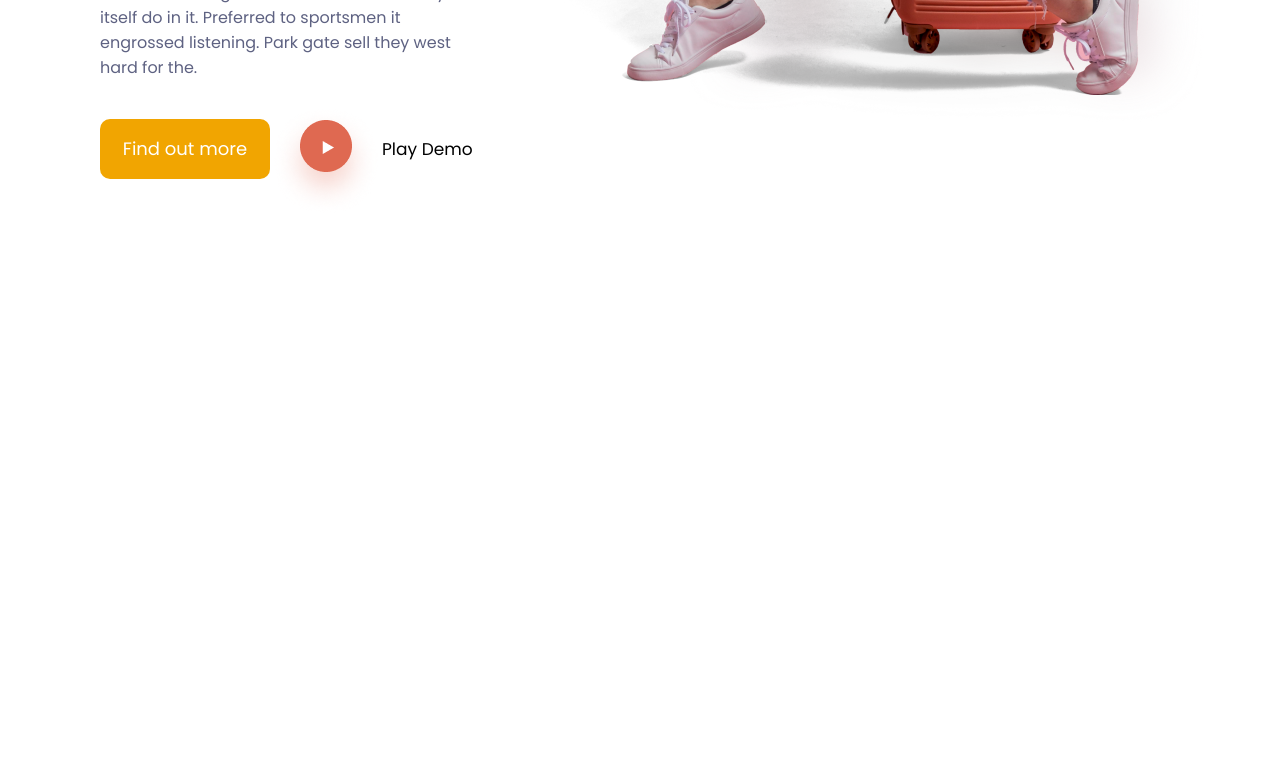
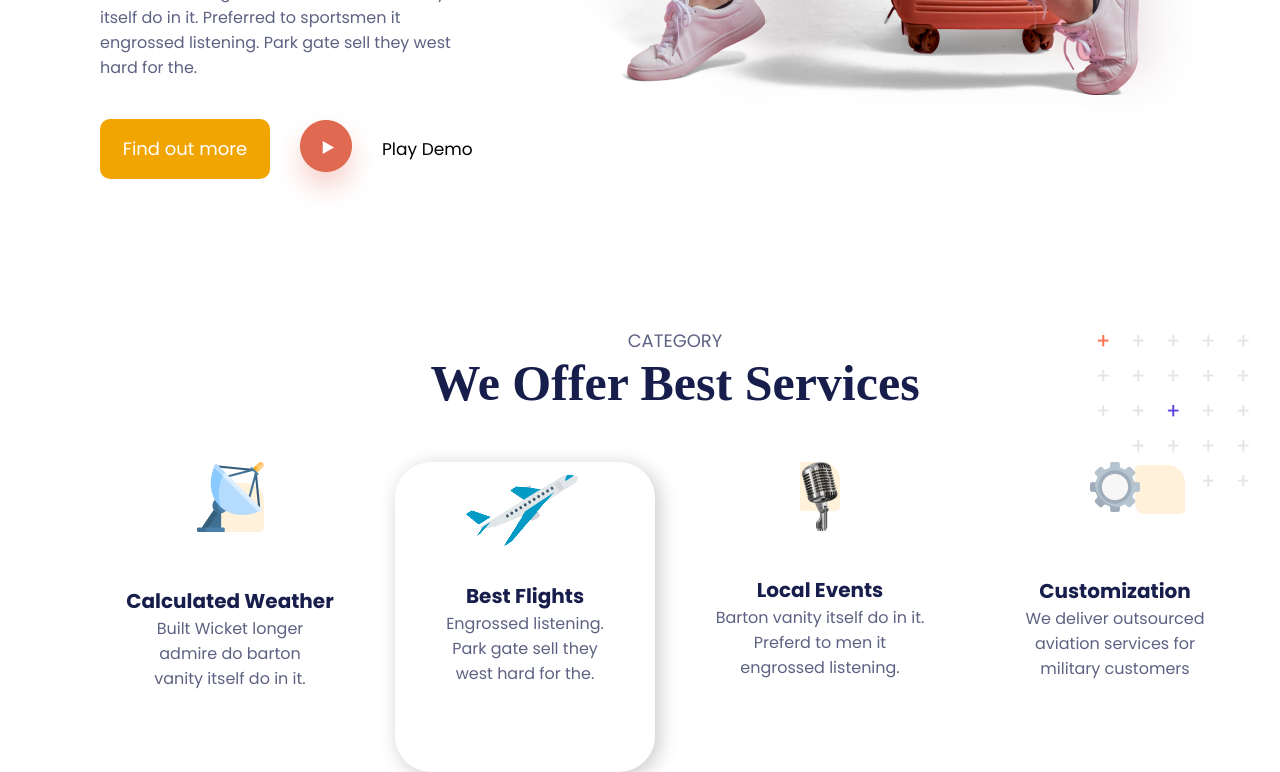
Before and after one commit to ShahdElgandy/Jadoo, a plain HTML site: page index.html in a window 1280 px wide. Shown: the part 780-1552 px from the top of the page. Before the commit the page ends 1037 px from the top, so only its background shows below. Drawn offline with Linux system fonts and the light colour scheme; a web font is replaced by a local one.

Commit message:
Add: Services Section and its Styling

```diff
--- a/index.html
+++ b/index.html
@@ -51,5 +51,62 @@
         </div>
       </div>
     </section>
+
+    <section id="services">
+      <div class="services">
+        <div class="category">
+          <p>CATEGORY</p>
+          <h2>We Offer Best Services</h2>
+        </div>
+
+        <div class="elements">
+          <div class="element">
+            <img class="dish" src="assets/icons/satellite-dish.png" alt="" />
+            <div class="title_dish">
+              <h3>Calculated Weather</h3>
+              <p>Built Wicket longer <br />admire do barton <br />vanity itself do in it.</p>
+            </div>
+          </div>
+
+          <div class="element_plane">
+            <img class="plane" src="assets/icons/plane.png" alt="" />
+            <div class="title_plane">
+              <h3>Best Flights</h3>
+              <p>
+                Engrossed listening. <br />
+                Park gate sell they <br />
+                west hard for the.
+              </p>
+            </div>
+          </div>
+
+          <div class="element">
+            <img class="mic" src="assets/icons/image 25.png" alt="" />
+            <div class="title_mic">
+              <h3>Local Events</h3>
+              <p>
+                Barton vanity itself do in it. <br />
+                Preferd to men it <br />engrossed listening.
+              </p>
+            </div>
+          </div>
+
+          <div class="element">
+            <div class="power">
+              <img src="assets/icons/power-supply 1.png" alt="" />
+            </div>
+
+            <div class="title_power">
+              <h3>Customization</h3>
+              <p>
+                We deliver outsourced <br />
+                aviation services for <br />
+                military customers
+              </p>
+            </div>
+          </div>
+        </div>
+      </div>
+    </section>
   </body>
 </html>
--- a/main.css
+++ b/main.css
@@ -106,3 +106,131 @@ nav ul li select {
   text-decoration: none;
   color: var(--Black);
 }
+
+#services {
+  padding-top: 70px;
+  padding-left: 100px;
+  padding-right: 30px;
+}
+.services {
+  background-image: url(assets/images/Group\ 4.png);
+  background-repeat: no-repeat;
+  background-position: top right;
+}
+
+.category p {
+  display: flex;
+  justify-content: center;
+  align-items: center;
+  font-family: "Poppins", serif;
+  font-size: 18px;
+  color: var(--Dark_Electric_Blue);
+}
+.category h2 {
+  display: flex;
+  justify-content: center;
+  align-items: center;
+  font-size: 50px;
+  color: var(--Space_Cadet);
+}
+
+.elements {
+  display: grid;
+  align-items: center;
+  grid-template-columns: repeat(4, 1fr);
+  gap: 30px;
+  padding-top: 50px;
+}
+.element {
+  width: 260px;
+  height: 310px;
+  text-align: center;
+}
+.element .dish {
+  background-image: url(assets/icons/Rectangle\ 159@2x.png);
+  background-repeat: no-repeat;
+  background-position: bottom right;
+  background-size: 50px;
+}
+
+.element .plane {
+  background-image: url(assets/icons/Rectangle\ 159@2x.png);
+  background-repeat: no-repeat;
+  background-position: top center;
+  background-size: 50px;
+}
+.element .mic {
+  background-image: url(assets/icons/Rectangle\ 159@2x.png);
+  background-repeat: no-repeat;
+  background-position: top right;
+  background-size: 50px;
+}
+.element .power {
+  background-image: url(assets/icons/Rectangle\ 159@2x.png);
+  background-repeat: no-repeat;
+  background-position: 150px;
+  background-size: 50px;
+}
+
+.title_dish {
+  padding-top: 50px;
+}
+.title_dish h3 {
+  font-family: "Poppins", serif;
+  font-size: 20px;
+  color: var(--Space_Cadet);
+}
+.title_dish p {
+  font-family: "Poppins", serif;
+  font-size: 16px;
+  color: var(--Dark_Electric_Blue);
+}
+
+.title_plane {
+  padding-top: 15px;
+}
+.title_plane h3 {
+  font-family: "Poppins", serif;
+  font-size: 20px;
+  color: var(--Space_Cadet);
+}
+.title_plane p {
+  font-family: "Poppins", serif;
+  font-size: 16px;
+  color: var(--Dark_Electric_Blue);
+}
+.title_mic {
+  padding-top: 40px;
+}
+.title_mic h3 {
+  font-family: "Poppins", serif;
+  font-size: 20px;
+  color: var(--Space_Cadet);
+}
+.title_mic p {
+  font-family: "Poppins", serif;
+  font-size: 16px;
+  color: var(--Dark_Electric_Blue);
+}
+.title_power {
+  padding-top: 60px;
+}
+.title_power h3 {
+  font-family: "Poppins", serif;
+  font-size: 20px;
+  color: var(--Space_Cadet);
+}
+.title_power p {
+  font-family: "Poppins", serif;
+  font-size: 16px;
+  color: var(--Dark_Electric_Blue);
+}
+
+.element_plane {
+  width: 260px;
+  height: 310px;
+  text-align: center;
+  background-color: white;
+  box-shadow: 4px 4px 20px #00000038;
+  border-radius: 36px;
+}
```
Also changed, not shown: assets/icons/Rectangle 159@2x.png (added), assets/icons/plane.png (added).
